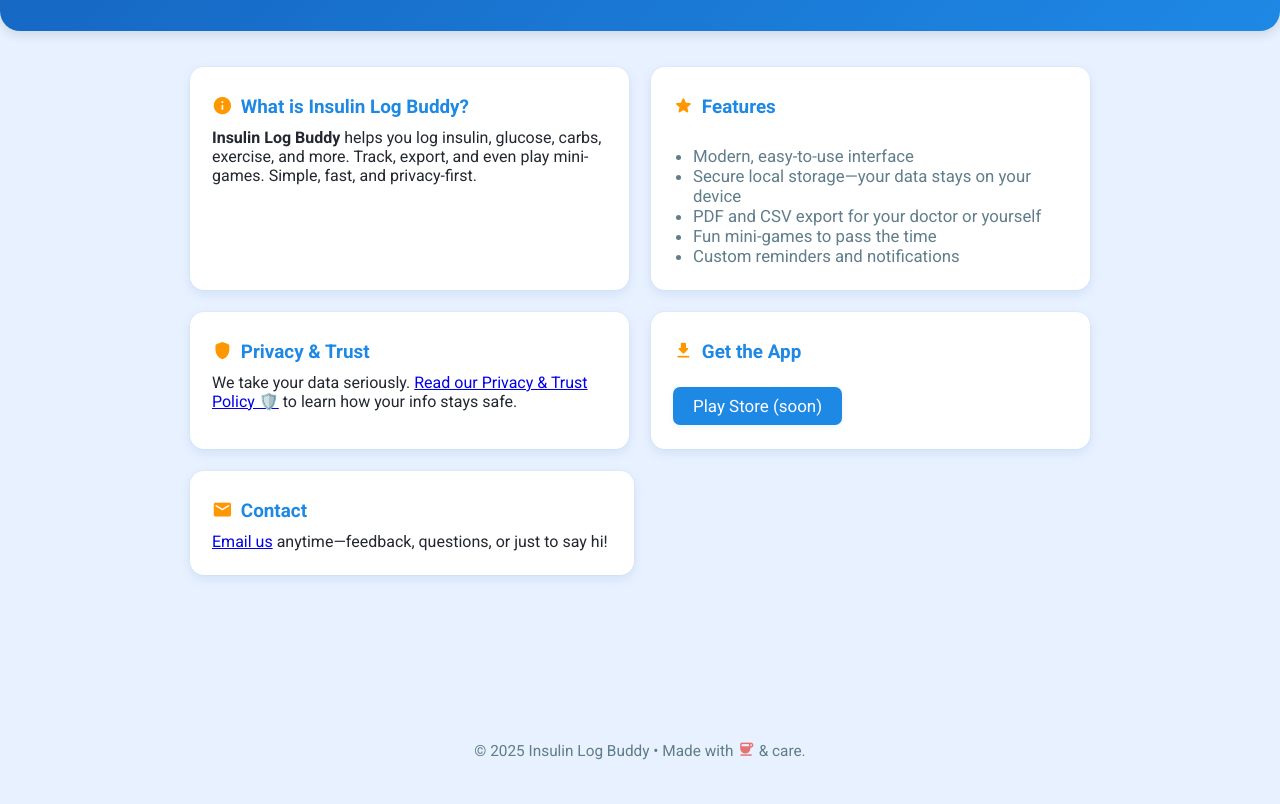
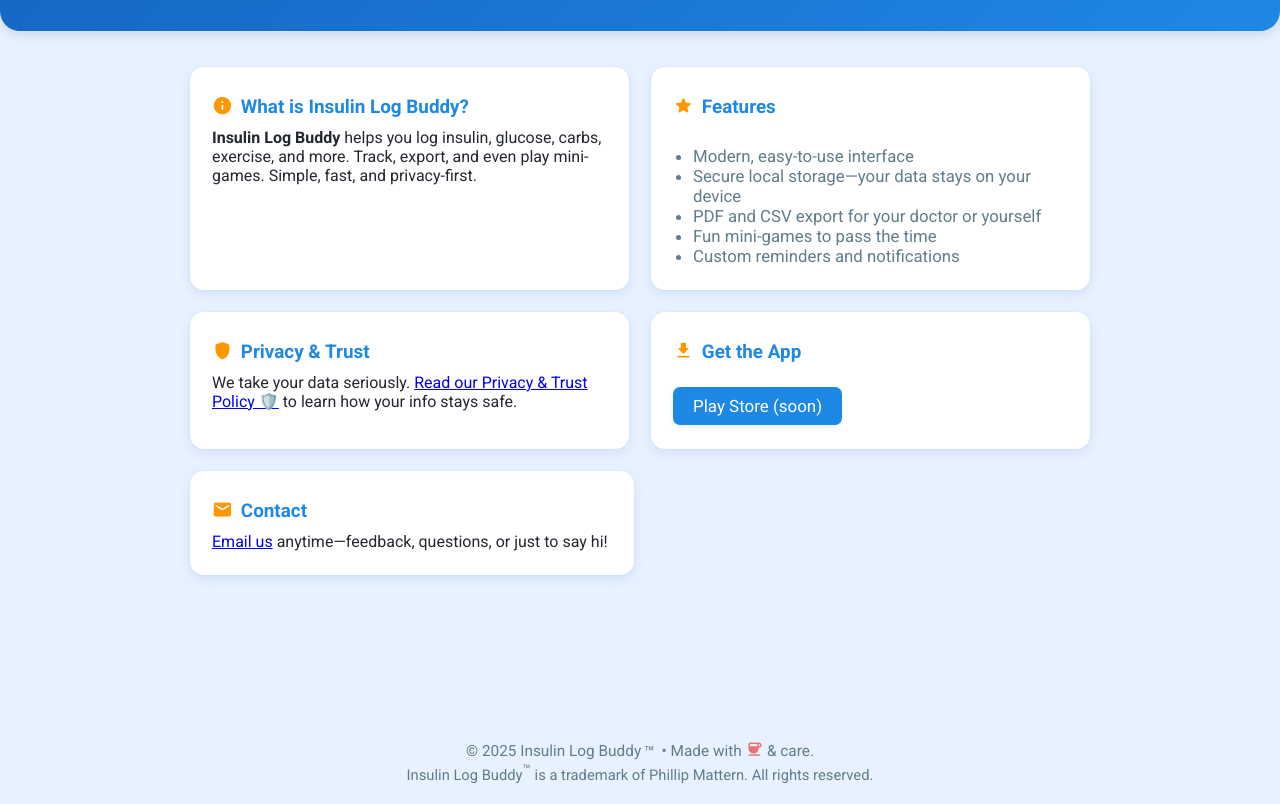
Before and after one commit to PositivePhill/insulinlogbuddy, a plain HTML site: page index.html in a window 1280 px wide. Shown: the part 167-971 px from the top of the page. Before the commit the page ends 947 px from the top, so only its background shows below. Drawn offline with Linux system fonts and the light colour scheme.

Commit message:
Update index.html
Updated footer =)

```diff
--- a/index.html
+++ b/index.html
@@ -230,7 +230,11 @@
 
   </div>
   <div class="footer">
-    © 2025 Insulin Log Buddy • Made with <span class="material-icons-round">coffee</span> &amp; care.
-  </div>
+  © 2025 Insulin Log Buddy<span style="font-size:1.1em;vertical-align:-2px;margin:0 3px;">™</span>
+  • Made with <span class="material-icons-round">coffee</span> &amp; care.<br>
+  <span style="font-size:0.96em; color:#607d8b;">
+    Insulin Log Buddy<span style="vertical-align:super;font-size:.9em;">™</span> is a trademark of Phillip Mattern. All rights reserved.
+  </span>
+</div>
 </body>
 </html>
```
